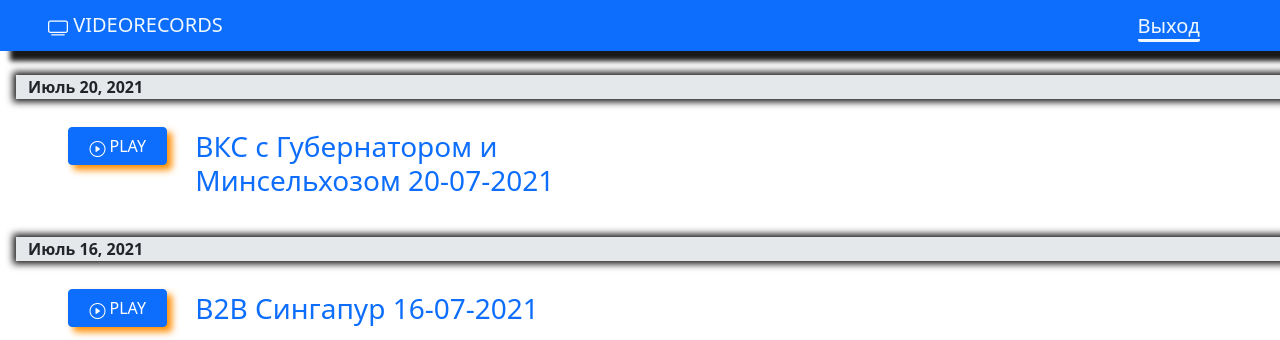
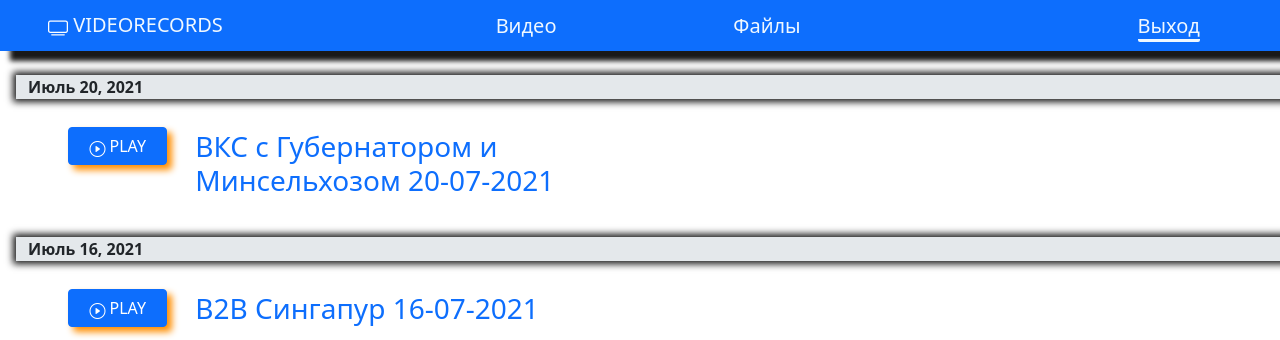
Before and after one commit to SergeyDyudin/synology_video, a Django app: page / in a window 1280 px wide. Shown: the top 340 px of the page. Run offline with Django 3.2, Linux system fonts and the light colour scheme; a user stored in the database is signed in; data comes from the database, SQL or seed files in the repository; both versions use the stored data as it was after the commit; some libraries are stand-ins or nearby versions; some web fonts are replaced.

Commit message:
Add video and docs menu
Add Class-based views for Videos and Docs pages

```diff
--- a/records/static/records/css/style.css
+++ b/records/static/records/css/style.css
@@ -11,9 +11,26 @@
     text-decoration: none;
 }
 
+.navbar__menu{
+    flex-grow: 1;
+    display: flex;
+    justify-content: space-evenly;
+}
+
 .navbar__button{
     font-size: 1.25rem;
     margin: auto 4em;
+}
+
+.navbar__button_menu, .navbar__button_menu:visited{
+    color: #f0f8ff;
+    text-decoration: none;
+    /*margin: auto 4em;*/
+}
+
+.navbar__button_menu:hover{
+    /*font-weight: bold;*/
+    font-size: 1.30rem;
 }
 
 .navbar__button_logout, .navbar__button_logout:visited{
--- a/records/templates/records/base.html
+++ b/records/templates/records/base.html
@@ -23,9 +23,13 @@
              </span>
 {#        </div>#}
         {% if user.is_authenticated %}
-        <div class="navbar__button">
-            <a class="navbar__button_logout" href="{% url 'records:logout' %}">Выход</a>
-        </div>
+            <div class="navbar__menu navbar__button">
+                <a class="navbar__button_menu" href="{% url 'records:video' %}">Видео</a>
+                <a class="navbar__button_menu" href="{% url 'records:files' %}">Файлы</a>
+            </div>
+            <div class="navbar__button">
+                <a class="navbar__button_logout" href="{% url 'records:logout' %}">Выход</a>
+            </div>
         {% endif %}
     </nav>
 {#    <div class="body-bgc container-fluid mt-4">#}
--- a/records/urls.py
+++ b/records/urls.py
@@ -8,6 +8,8 @@ app_name = 'records'  # Для использования view с одним и
 urlpatterns = [
     path('', views.RecordsList.as_view(), name='home'),
     path('insert', views.insert_in_base, name='insert'),
+    path('video/', views.VideoList.as_view(), name='video'),
+    path('files/', views.FilesList.as_view(), name='files'),
     path('record/<slug:slug>/', views.RecordDetail.as_view(), name='record'),
     path('login/', views.LoginView.as_view(), name='login'),
     path('logout/', views.LogoutView.as_view(), name='logout'),
--- a/records/views.py
+++ b/records/views.py
@@ -29,6 +29,22 @@ class RecordsList(LoginRequiredMixin, ListView):
 
     def get_queryset(self):
         return Records.objects.filter(date__lte=timezone.now()).filter(public=True)
+
+
+class VideoList(LoginRequiredMixin, ListView):
+    model = Records
+    # paginate_by = 20
+
+    def get_queryset(self):
+        return Records.objects.filter(date__lte=timezone.now()).filter(public=True).filter(type='video')
+
+
+class FilesList(LoginRequiredMixin, ListView):
+    model = Records
+    # paginate_by = 20
+
+    def get_queryset(self):
+        return Records.objects.filter(date__lte=timezone.now()).filter(public=True).filter(type='doc')
 
 
 class RecordDetail(LoginRequiredMixin, DetailView):
```
Also changed, not shown: db.sqlite3.
